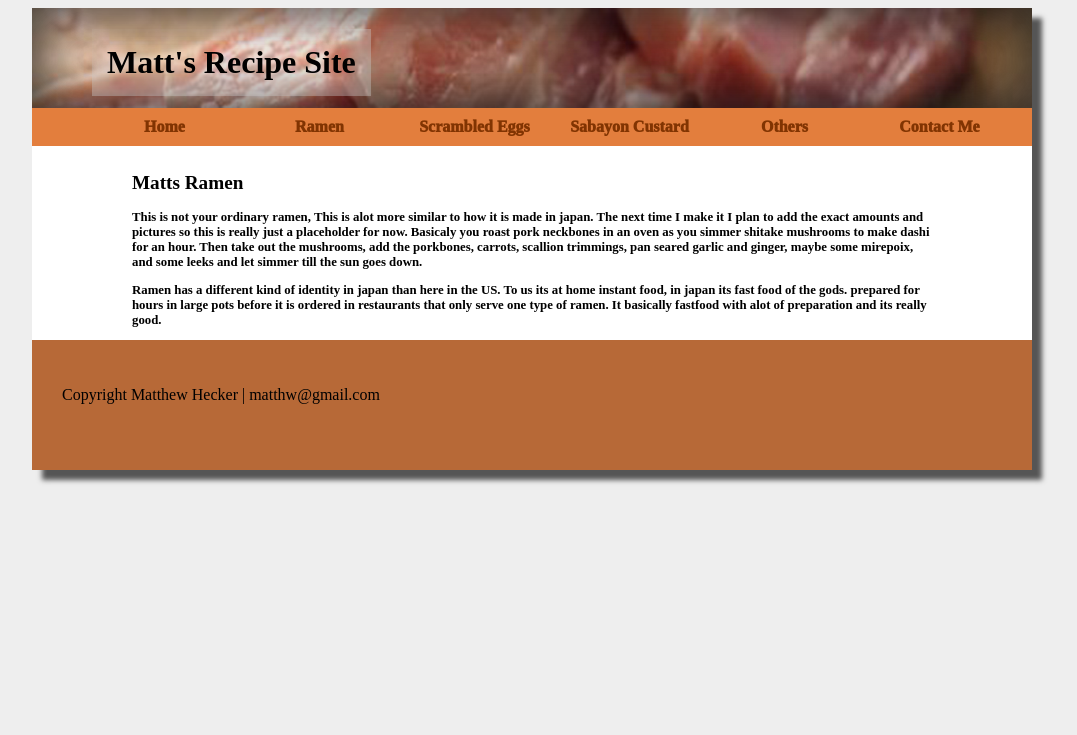
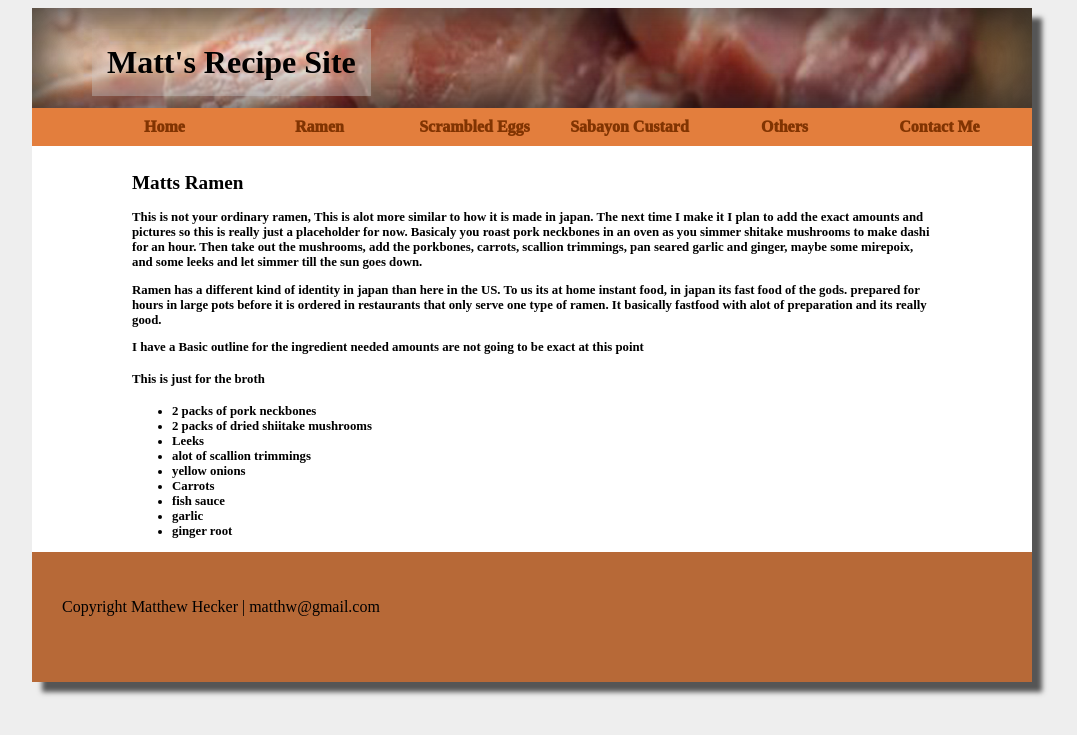
Before and after one commit to mhecke1/RestaurantSite, a PHP site: page /ramen.php in a window 1280 px wide. Shown: the top 735 px of the page, without its empty margins (108-1185 px from the left). Run offline with PHP 8.4, Linux system fonts and the light colour scheme; some web fonts are replaced.

Commit message:
Added a short list of ingredients to ramen page. First commit using cloud 9 IDE

```diff
--- a/ramen.php
+++ b/ramen.php
@@ -19,6 +19,20 @@
 			<h2>Matts Ramen</h2>
 			<p>This is not your ordinary ramen, This is alot more similar to how it is made in japan. The next time I make it I plan to add the exact amounts and pictures so this is really just a placeholder for now. Basicaly you  roast pork neckbones in an oven as you simmer shitake mushrooms to make dashi for an hour. Then take out the mushrooms, add the porkbones, carrots, scallion trimmings, pan seared garlic and ginger, maybe some mirepoix, and some leeks and let simmer till the sun goes down.</p>
 			<p>Ramen has a different kind of identity in japan than here in the US. To us its at home instant food, in japan its fast food of the gods. prepared for hours in large pots before it is ordered in restaurants that only serve one type of ramen. It basically fastfood with alot of preparation and its really good. </p>
+			<p>I have a Basic outline for the ingredient needed amounts are not                 going to be exact at this point</p>
+			<h4>This is just for the broth</h4>
+			<ul>
+			    <li>2 packs of  pork neckbones</li>
+			    <li>2 packs of dried shiitake mushrooms</li>
+			    <li>Leeks</li>
+			    <li>alot of scallion trimmings</li>
+			    <li>yellow onions</li>
+			    <li>Carrots</li>
+			    <li> fish sauce</li>
+			    <li>garlic</li>
+			    <li>ginger root</li>
+		    </ul>
+
 
 		</div>
 		<div id="footer">
```
